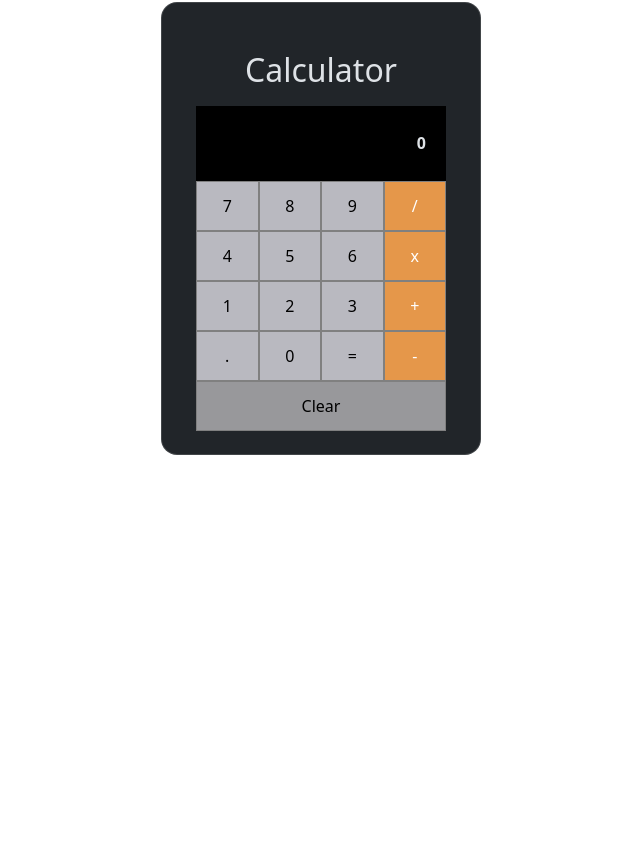
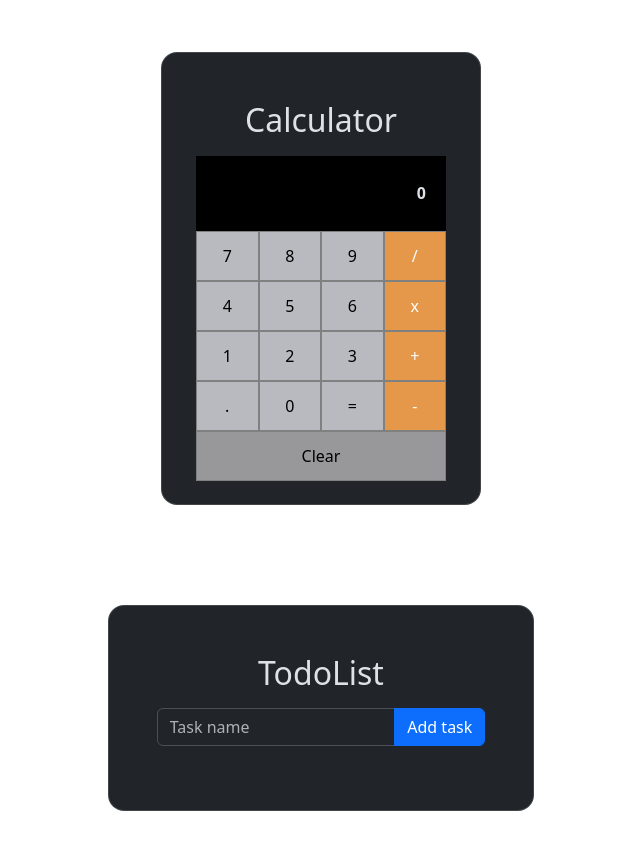
Before and after one commit to diplomatgmg/react-showcase, a React (Create React App) app: page / in a window 1280 px wide. Shown: the part 1573-2422 px from the top of the page, without its empty margins (319-959 px from the left). Before the commit the page ends 2028 px from the top, so only its background shows below. Built offline with nearby package versions, Linux system fonts and the light colour scheme.

Commit message:
Добавлен компонент Todo

```diff
--- a/package.json
+++ b/package.json
@@ -2,12 +2,14 @@
   "name": "react-showcase",
   "version": "0.1.0",
   "dependencies": {
+    "@types/lodash": "^4.14.202",
     "@types/mathjs": "^9.4.2",
     "@types/node": "^16.18.79",
     "@types/react": "^18.2.52",
     "@types/react-dom": "^18.2.18",
     "bootstrap": "^5.3.3",
     "clsx": "^2.1.0",
+    "lodash": "^4.17.21",
     "mathjs": "^12.4.0",
     "react": "^18.2.0",
     "react-dom": "^18.2.0",
--- a/src/App.tsx
+++ b/src/App.tsx
@@ -3,14 +3,16 @@ import Temperature from './Temperature/Temperature'
 import SearchFilter from './SearchFilter/SearchFilter'
 import Registration from './Registration/RegistrationForm'
 import Calculator from './Calculator/Calculator'
+import TodoList from './TodoList/TodoList'
 
 const App = (): React.ReactElement => {
   const containerStyle: React.CSSProperties = {
     display: 'flex',
     flexDirection: 'column',
     alignItems: 'center',
-    marginTop: '50px',
+    margin: '100px 0px',
     gap: '100px'
+
   }
 
   return (
@@ -19,6 +21,7 @@ const App = (): React.ReactElement => {
       <SearchFilter/>
       <Registration/>
       <Calculator/>
+      <TodoList />
     </div>
   )
 }
--- /dev/null
+++ b/src/TodoList/TodoForm.tsx
@@ -0,0 +1,39 @@
+import React, { type ChangeEvent, type FC, type FormEvent, type ReactElement, type RefObject } from 'react'
+import clsx from 'clsx'
+
+interface InterfaceProps {
+  inputValue: string
+  errorMessage: string
+  onInputTask: (e: ChangeEvent<HTMLInputElement>) => void
+  onAddTask: (e: FormEvent<HTMLFormElement>) => void
+  inputRef: RefObject<HTMLInputElement>
+}
+
+const TodoForm: FC<InterfaceProps> = ({ inputValue, errorMessage, onInputTask, onAddTask, inputRef }): ReactElement => {
+  const inputClass = clsx('form-control', {
+    'is-invalid': errorMessage.length !== 0
+  })
+
+  return (
+    <form className="input-group mb-3" onSubmit={onAddTask}>
+
+      <input onChange={onInputTask}
+             value={inputValue}
+             ref={inputRef}
+             type="text"
+             className={inputClass}
+             placeholder="Task name"/>
+
+       <button className="btn btn-primary" type="submit">Add task</button>
+
+      {errorMessage.length !== 0 && (
+        <div className="invalid-feedback">
+          { errorMessage }
+        </div>
+      )}
+
+    </form>
+  )
+}
+
+export default TodoForm
--- /dev/null
+++ b/src/TodoList/TodoItem.tsx
@@ -0,0 +1,13 @@
+import React, { type FC, type ReactElement } from 'react'
+import { type Todo } from './TodoList'
+
+const TodoItem: FC<Todo> = ({ text }): ReactElement => {
+  return (
+    <li className="list-group-item list-group-item-action d-flex justify-content-between align-items-center">
+      {text}
+      {/* <button className="btn btn-danger btn-sm">Delete</button> TODO */}
+    </li>
+  )
+}
+
+export default TodoItem
--- /dev/null
+++ b/src/TodoList/TodoList.tsx
@@ -0,0 +1,64 @@
+import React, { type ChangeEvent, type FormEvent, type ReactElement, useRef, useState } from 'react'
+import Card from '../components/Card'
+import TodoItem from './TodoItem'
+import TodoForm from './TodoForm'
+import { uniqueId } from 'lodash'
+
+interface Todo {
+  id: number
+  text: string
+}
+
+const TodoList = (): ReactElement => {
+  const [inputValue, setInputValue] = useState<string>('')
+  const [errorMessage, setErrorMessage] = useState<string>('')
+
+  const [taskItems, setTaskItems] = useState<Todo[]>([])
+  const inputRef = useRef<HTMLInputElement | null>(null)
+
+  const handleInputTask = (e: ChangeEvent<HTMLInputElement>): void => {
+    setInputValue(e.target.value)
+  }
+
+  const handleAddTask = (e: FormEvent<HTMLFormElement>): void => {
+    e.preventDefault()
+
+    if (inputValue.trim() === '') {
+      setErrorMessage('Поле не может быть пустым!')
+      return
+    }
+
+    setErrorMessage('')
+
+    const todo: Todo = {
+      id: Number(uniqueId()),
+      text: inputValue
+    }
+
+    setTaskItems((prevState) => [todo, ...prevState])
+    setInputValue('')
+    inputRef.current?.focus()
+  }
+
+  const renderTodoItems = (): ReactElement | null => {
+    if (taskItems.length === 0) {
+      return null
+    }
+
+    return (
+      <ul className="list-group">
+        {taskItems.map(({ id, text }) => <TodoItem key={id} id={id} text={text}/>)}
+      </ul>
+    )
+  }
+
+  return (
+    <Card name={'TodoList'} widthClass={'col-md-4'}>
+      <TodoForm onAddTask={handleAddTask} inputValue={inputValue} errorMessage={errorMessage} onInputTask={handleInputTask} inputRef={inputRef}/>
+      {renderTodoItems()}
+    </Card>
+  )
+}
+
+export default TodoList
+export { type Todo }
```
Also changed, not shown: 1 other file (tests, documents, lock files or other folders).
